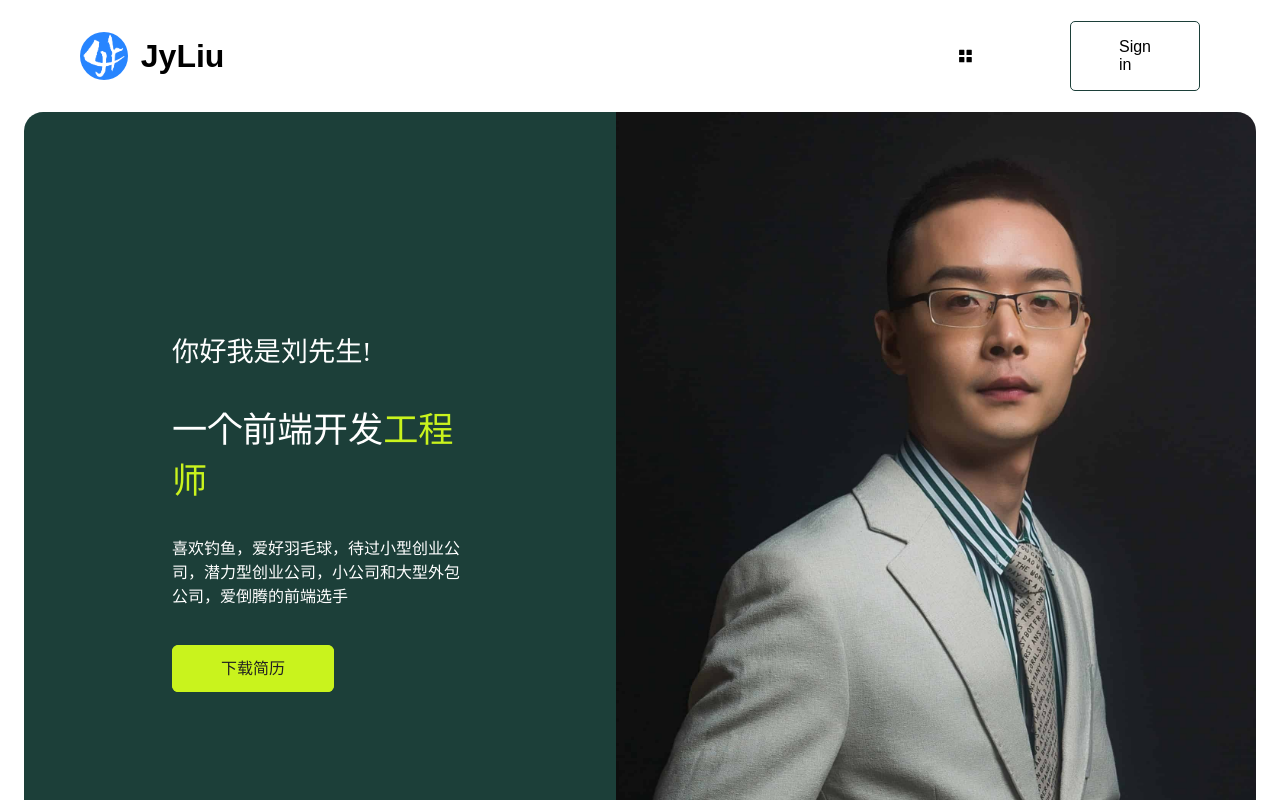
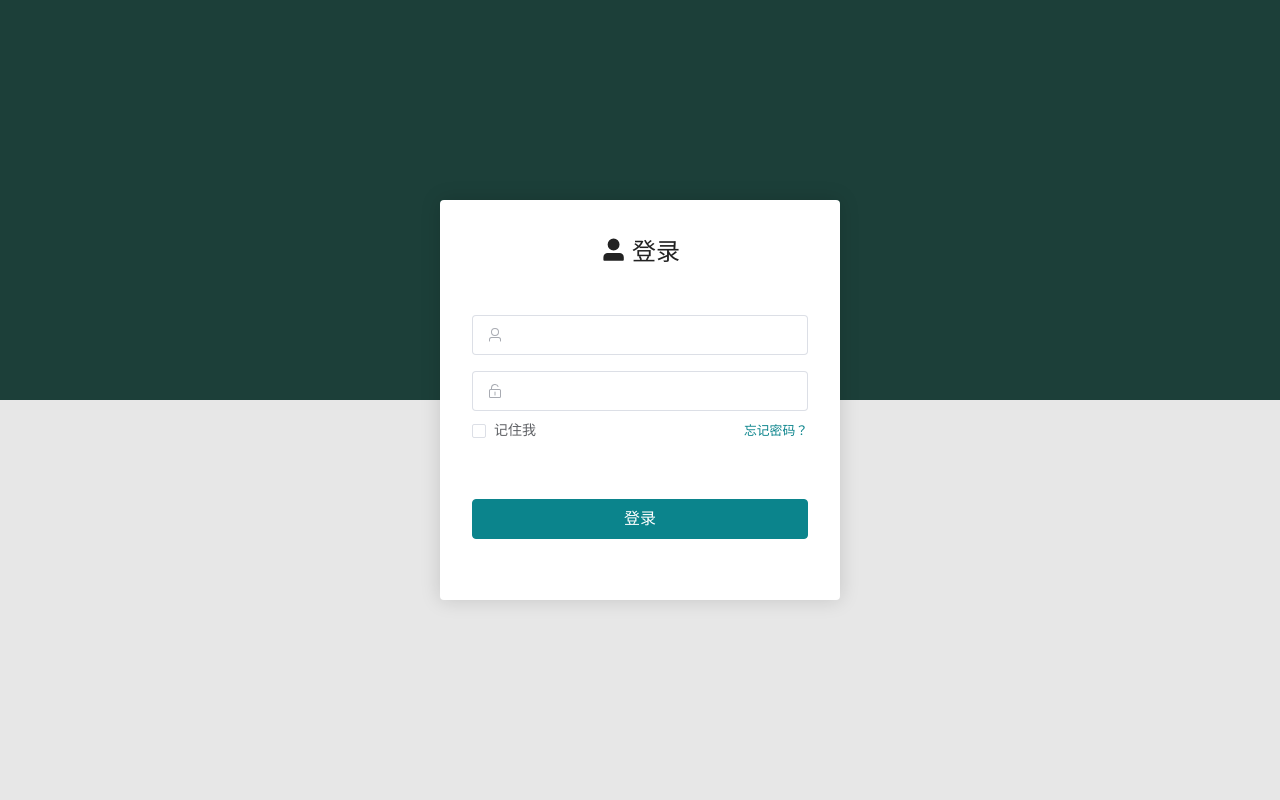
Before and after one commit to AJyLiu/self-introduction, a Vue app: page /index in a window 1280 px wide. Both pictures are taken after a click on the link "Sign in". Shown: the top 800 px of the page. Built offline with nearby package versions, Linux system fonts and the light colour scheme.

Commit message:
add: signin

```diff
--- a/components.d.ts
+++ b/components.d.ts
@@ -10,10 +10,13 @@ declare module 'vue' {
     BackTop: typeof import('./src/components/backTop/index.vue')['default']
     DigitalCard: typeof import('./src/components/digitalCard/index.vue')['default']
     ElButton: typeof import('element-plus/es')['ElButton']
+    ElCheckbox: typeof import('element-plus/es')['ElCheckbox']
     ElCol: typeof import('element-plus/es')['ElCol']
+    ElDrawer: typeof import('element-plus/es')['ElDrawer']
     ElForm: typeof import('element-plus/es')['ElForm']
     ElFormItem: typeof import('element-plus/es')['ElFormItem']
     ElIcon: typeof import('element-plus/es')['ElIcon']
+    ElInput: typeof import('element-plus/es')['ElInput']
     ElProgress: typeof import('element-plus/es')['ElProgress']
     ElRow: typeof import('element-plus/es')['ElRow']
     ElTooltip: typeof import('element-plus/es')['ElTooltip']
@@ -23,6 +26,7 @@ declare module 'vue' {
     ProjectCard: typeof import('./src/components/projectCard/index.vue')['default']
     RouterLink: typeof import('vue-router')['RouterLink']
     RouterView: typeof import('vue-router')['RouterView']
+    SignIn: typeof import('./src/components/signIn/index.vue')['default']
     SkillItem: typeof import('./src/components/skillItem/index.vue')['default']
   }
 }
--- a/src/assets/style/global.less
+++ b/src/assets/style/global.less
@@ -47,6 +47,10 @@ ul li, menu li {
     padding: 5rem 0;
 }
 
+.el-drawer__body {
+    padding: 0 !important;
+}
+
 @media screen and (max-width: 768px) {
     .mian-container {
         max-width: 540px;
--- a/src/components/header/index.vue
+++ b/src/components/header/index.vue
@@ -6,17 +6,30 @@
     </div>
     <div class="header-right">
       <Menu @menu-click="menuClick" />
-      <a class="btn"> Sign in </a>
+      <a class="btn" @click="openSignIn"> Sign in </a>
     </div>
   </header>
+  <ElDrawer v-model="isOpenSignIn" :with-header="false" :destroy-on-close="true" class="no-padding-drawer" size="100%">
+    <SignIn @sign-in="handleSignIn"></SignIn>
+  </ElDrawer>
 </template>
 
 <script setup lang="ts">
-  import { defineEmits } from 'vue';
+  import { ref, defineEmits } from 'vue';
   import logo from '@/assets/images/logo.png';
 
   const emit = defineEmits(['menu-click']);
   const logoSrc = logo;
+  const isOpenSignIn = ref(false);
+
+  const openSignIn = () => {
+    isOpenSignIn.value = true;
+  }
+
+  const handleSignIn = () => {
+    isOpenSignIn.value = false;
+  }
+
   const menuClick = (index: number) => {
     emit('menu-click', index);
   };
--- /dev/null
+++ b/src/components/signIn/index.vue
@@ -0,0 +1,100 @@
+<template>
+    <section class="sign-in">
+        <div class="bg bg-top wow fadeInDown"></div>
+        <div class="bg bg-bottom wow fadeInUp"></div>
+        <div class="login-box wow fadeInRight">
+            <h1><UserFilled style="width: 1.7rem; height: 1.7rem; margin-right: 0.3rem;"/>登录</h1>
+            <ElForm
+                label-width="0"
+                :model="loginForm"
+            >
+                <ElFormItem style="margin-bottom: 1rem;" required>
+                    <ElInput v-model="loginForm.userName" size="large" prefix-icon="User">
+                    </ElInput>
+                </ElFormItem>
+                <ElFormItem required>
+                    <ElInput v-model="loginForm.password" size="large" prefix-icon="Unlock">
+                    </ElInput>
+                </ElFormItem>
+                <ElFormItem class="bottom-form-item">
+                    <el-checkbox v-model="loginForm.checkMe" label="记住我" size="large" />
+                    <a class="forgot-password">忘记密码？</a>
+                </ElFormItem>
+                <ElFormItem>
+                    <el-button color="#0B848C" size="large" style="width: 100%;" @click="handleSignIn">登录</el-button>
+                </ElFormItem>
+            </ElForm>
+        </div>
+    </section>
+</template>
+
+<script setup lang="ts">
+import { reactive, defineEmits } from 'vue'
+
+const emit = defineEmits(['sign-in']);
+
+const loginForm = reactive({
+    userName: '',
+    password: '',
+    checkMe: false
+})
+
+const handleSignIn = () => {
+    emit('sign-in');
+}
+</script>
+
+<style scoped lang="less">
+.sign-in {
+    height: 100vh;
+    width: 100%;
+    position: relative;
+    overflow: hidden;
+    .bg {
+        height: 50vh;
+    }
+    .bg-top {
+        background-color: @main-color;
+    }
+    .bg-bottom {
+        background-color: #e7e7e7;
+    }
+    .login-box {
+        width: 25rem;
+        height: 25rem;
+        position: absolute;
+        top: 0;
+        left: 0;
+        right: 0;
+        bottom: 0;
+        margin: auto;
+        background-color: #ffffff;
+        box-shadow: 0 0 20px #00000026;
+        border-radius: 4px;
+        padding: 1rem 2rem;
+        box-sizing: border-box;
+        color: @titleColor;
+        h1 {
+            font-size: 1.5rem;
+            display: flex;
+            align-items: center;
+            justify-content: center;
+            margin: 1rem;
+            font-weight: 100;
+            margin-bottom: 3rem;
+        }
+        .forgot-password {
+            font-size: 0.8rem;
+            color: #0B848C;
+            cursor: pointer;
+        }
+        .bottom-form-item {
+            margin:  0 0 3rem 0;
+            :deep(.el-form-item__content) {
+                display: flex;
+                justify-content: space-between;
+            }
+        }
+    }
+}
+</style>
```
